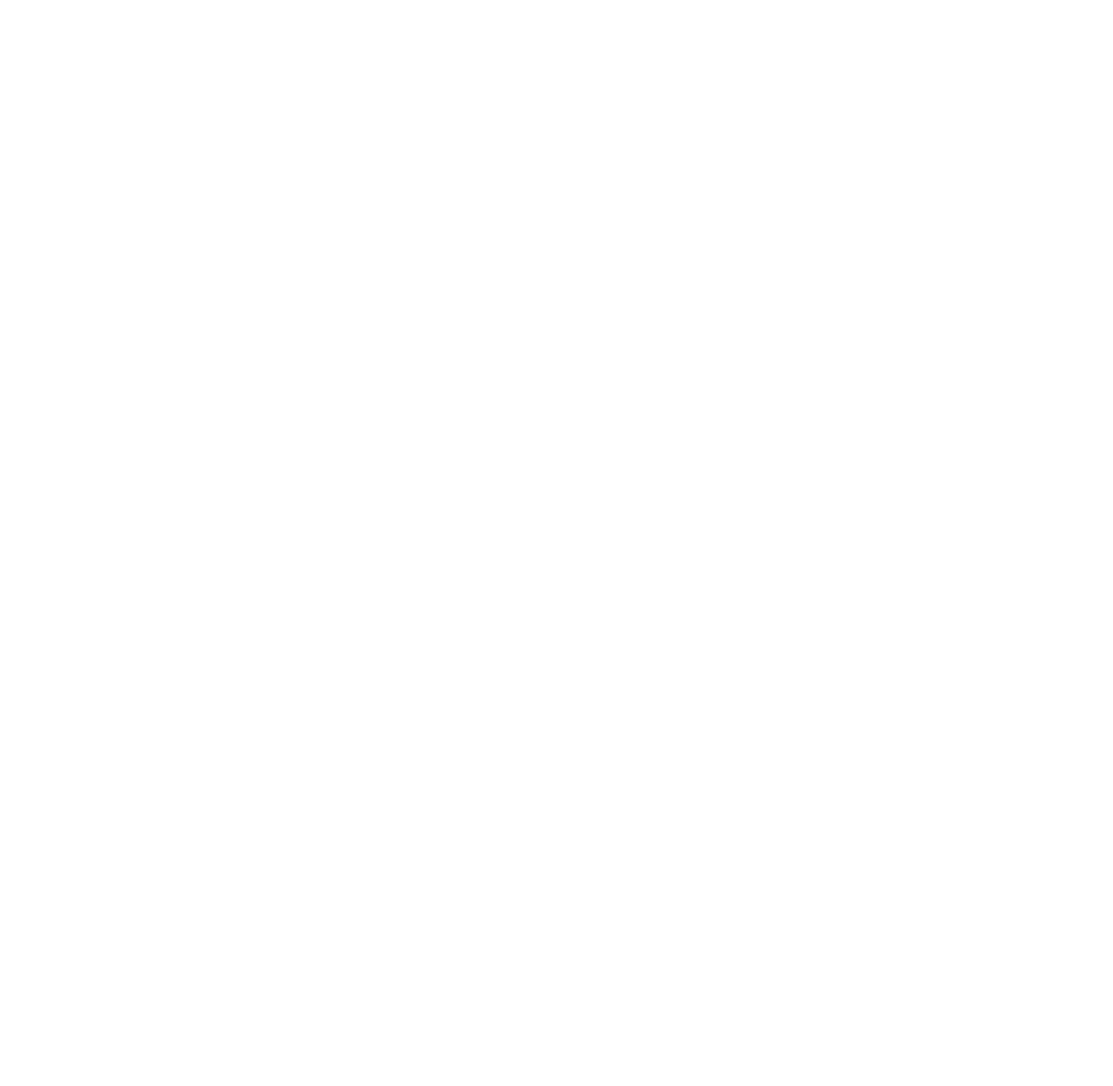
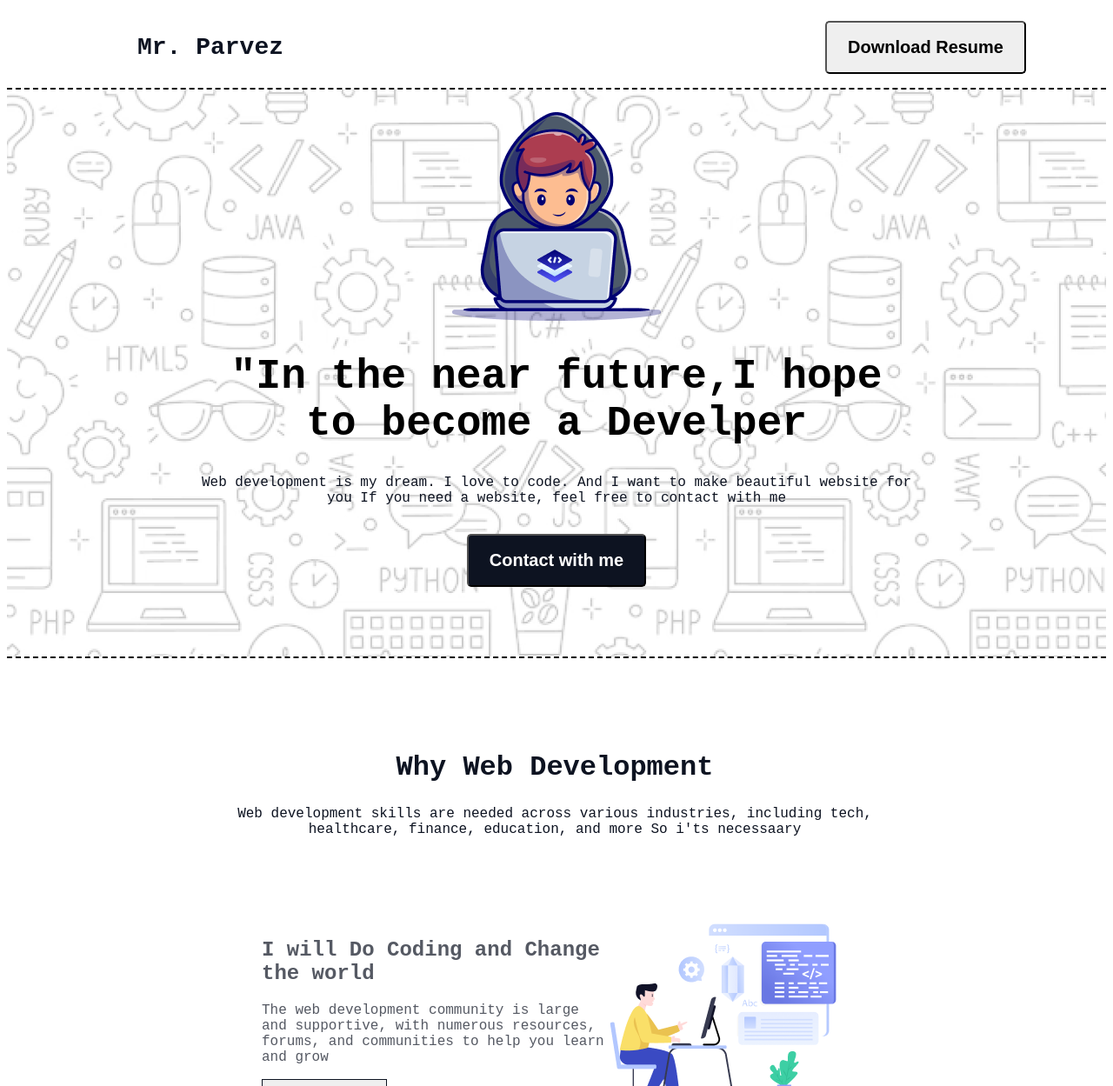
Before and after one commit to Parvez-Himu/assignment1, a plain HTML site: page index.html in a window 1280 px wide. Shown: the top 1249 px of the page at 87% size. Before the commit the page ends 800 px from the top, so only its background shows below. Drawn offline with Linux system fonts and the light colour scheme; a web font is replaced by a local one.

Commit message:
adding code till section-1 head-2

```diff
--- a/index.html
+++ b/index.html
@@ -1,18 +1,54 @@
 <!DOCTYPE html>
 <html lang="en">
+
 <head>
     <meta charset="UTF-8">
     <meta name="viewport" content="width=device-width, initial-scale=1.0">
     <meta http-equiv="X-UA-Compatible" content="ie=edge">
     <title>My first website</title>
+    <link rel="preconnect" href="https://fonts.googleapis.com">
+    <link rel="preconnect" href="https://fonts.gstatic.com" crossorigin>
+    <link href="https://fonts.googleapis.com/css2?family=Azeret+Mono:ital,wght@0,100..900;1,100..900&display=swap"
+        rel="stylesheet">
     <link rel="stylesheet" href="style.css">
 </head>
-<body>
+
+<body class="azeret-mono">
     <header>
-
+        <nav>
+            <h3 class="nav-title">Mr. Parvez</h3>
+            <ul>
+                <li> <a href=" "><button class="btn-primary">Download Resume</button></a></li>
+            </ul>
+        </nav>
+        <div class="banner">
+            <div class="banner-content">
+                    <img src="assets/Group.png" alt="group img">
+                <h1>"In the near future,I hope to become a Develper</h1>
+                <p>Web development is my dream. I love to code. And I want to make beautiful website for you If you need a website, feel free to contact with me </p>
+                <a href="https://www.facebook.com/nmhkparvez/" target="_blank"><button class="contact-btn" >Contact with me</button></a>
+            </div>
+        </div>
     </header>
 
     <main>
+        <section class="purpose-sec">
+            <div class="head1">
+                <h1>Why Web Development</h1>
+                <p>Web development skills are needed across various industries, including tech, healthcare, finance, education, and more So i'ts necessaary</p>
+            </div>
+            <div class="head2">
+                <div class="head2-text">
+                        <h1>I will Do Coding and Change the world</h1>
+                        <p>The web development community is large and supportive, with numerous resources, forums, and communities to help you learn and grow</p>
+
+                        <a href="https://www.facebook.com/nmhkparvez/" target="_blank"><button class="learn-more-1" >Learn More</button></a>
+                </div>
+
+                <img src="assets/Layer_1.png" alt="layer pic">
+
+            </div>
+        </section>
 
     </main>
 
@@ -20,4 +56,5 @@
 
     </footer>
 </body>
+
 </html>
--- a/style.css
+++ b/style.css
@@ -0,0 +1,136 @@
+.azeret-mono {
+    font-family: "Azeret Mono", monospace;
+    font-optical-sizing: auto;
+    font-style: normal;
+}
+
+/* nav styles */
+
+nav {
+    display: flex;
+    align-items: center;
+    justify-content: space-between;
+    margin: 0px 92px 0px 150px;
+}
+
+.nav-title {
+    color: rgb(13, 19, 33);
+    font-size: 28px;
+    font-weight: 800;
+    line-height: 33px;
+    letter-spacing: 0%;
+    text-align: left;
+}
+
+nav ul {
+    display: flex;
+}
+
+nav ul li {
+    list-style: none;
+}
+
+.btn-primary {
+    font-weight: 600;
+    font-size: 20px;
+    padding: 17px 24px 17px 24px;
+    border-radius: 5px;
+}
+
+/* Banner design */
+.banner {
+    background-image: url(assets/Hero-bg.png);
+    background-size: cover;
+    background-position: center;
+    background-repeat: no-repeat;
+    margin: 0;
+    padding: 0;
+    border-top: 2px dashed black;
+    border-bottom: 2px dashed black;
+    height: 652px;
+}
+
+.banner-content {
+    max-width: 998px;
+    max-height: 582px;
+    text-align: center;
+    margin: 0 auto;
+    padding: 26px 221px 44px 221px;
+}
+
+.banner h1 {
+    font-size: 48px;
+    font-weight: 800;
+}
+
+.banner p {
+    font-size: 16px;
+    font-weight: 400;
+    max-width: 852px;
+    color: rgb(13, 19, 33);
+    text-align: center;
+    margin: 0 auto;
+}
+
+.contact-btn {
+    font-weight: 600;
+    font-size: 20px;
+    margin-top: 32px;
+    margin-bottom: 44px;
+    padding: 17px 24px 17px 24px;
+    border-radius: 5px;
+    background-color: rgb(13, 19, 33);
+    color: rgb(255, 255, 255)
+}
+
+
+/* main section design */
+
+.purpose-sec {
+    margin-left: 148px;
+    margin-right: 152px;
+    padding: 80px 97px;
+    height: 1395px;
+}
+
+.head1 {
+    text-align: center;
+    max-width: 852px;
+    margin: 0 auto;
+}
+
+.head1 h1 {
+    font-weight: 800;
+    font-size: 32px;
+    color: rgb(13, 19, 33)
+}
+
+.head1 p {
+    font-weight: 400;
+    font-size: 16px;
+    color: rgb(13, 19, 33)
+}
+
+.head2 {
+    margin-top: 48px;
+    padding: 48px;
+    max-height:336px;
+    display: flex;
+    justify-content: space-between;
+}
+
+.head2-text {
+    width: 477px;
+    color: rgba(13, 19, 33, 0.7);
+}
+
+.head2-text h1{
+    font-size: 24px;
+    font-weight: 700;
+}
+
+.learn-more-1{
+    font-size: 20px;
+    padding: 12px 20px 12px 20px;
+    border: 1px solid rgb(13, 19, 33);
+}
```
